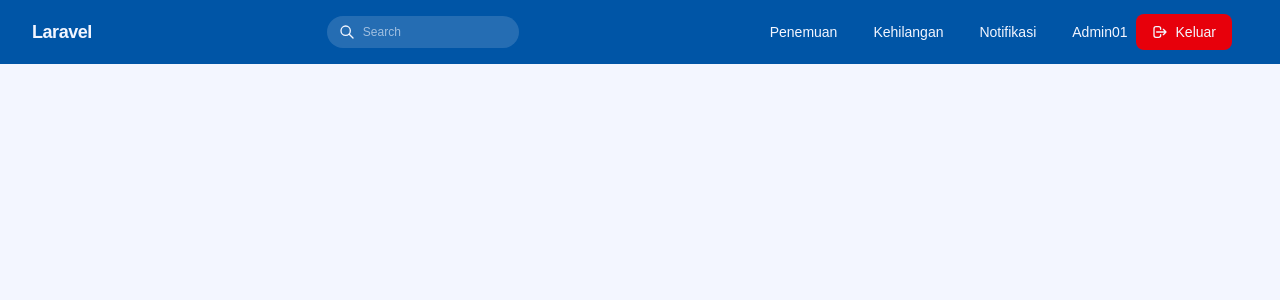
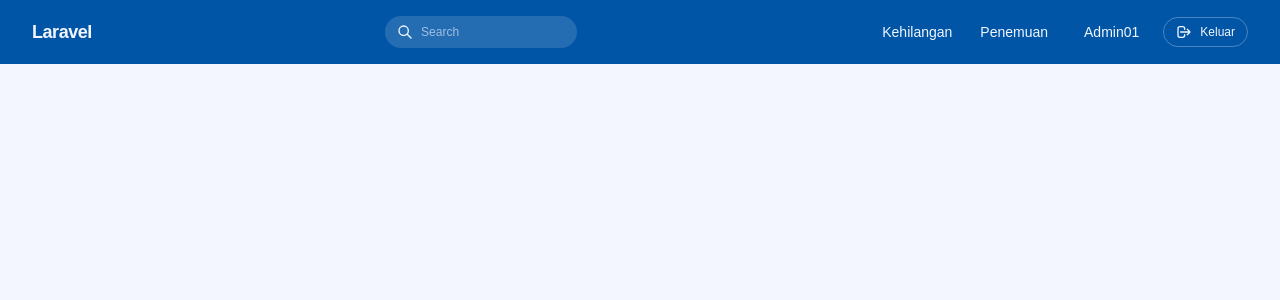
Before and after one commit to nabilaindaswari/LostnFound, a Laravel app: page / in a window 1280 px wide. Shown: the top 300 px of the page. Run offline with Laravel 12, Linux system fonts and the light colour scheme; a user stored in the database is signed in; data comes from the database, SQL or seed files in the repository; style sheets or scripts are compiled from the project's sources; some libraries are stand-ins or nearby versions; some web fonts are replaced.

Commit message:
style(auth): polish auth and navigation views

```diff
--- a/resources/views/components/logout.blade.php
+++ b/resources/views/components/logout.blade.php
@@ -1,12 +1,12 @@
 <div class="flex items-center">
-    <form action="{{ route('postLogout') }}" method="POST">
+    <form action="{{ route('postLogout') }}" method="POST" class="inline-flex">
         @csrf
-        <button
-            type="submit"
-            class="inline-flex items-center gap-2 rounded-lg bg-red-600 px-4 py-2 text-sm font-medium text-white transition hover:bg-red-700 focus:outline-none focus:ring-2 focus:ring-red-500 focus:ring-offset-2"
-        >
-            <svg xmlns="http://www.w3.org/2000/svg" class="h-4 w-4" fill="none" viewBox="0 0 24 24" stroke="currentColor" stroke-width="2">
-                <path stroke-linecap="round" stroke-linejoin="round" d="M17 16l4-4m0 0l-4-4m4 4H7m6 4v1a3 3 0 01-3 3H6a3 3 0 01-3-3V7a3 3 0 013-3h4a3 3 0 013 3v1" />
+        <button type="submit"
+            class="inline-flex items-center gap-2 rounded-full border border-white/30 px-3 py-1.5 text-xs font-medium text-white transition-colors hover:bg-white hover:text-primary focus:outline-none focus:ring-2 focus:ring-hint">
+            <svg xmlns="http://www.w3.org/2000/svg" class="h-4 w-4" fill="none" viewBox="0 0 24 24"
+                stroke="currentColor" stroke-width="2">
+                <path stroke-linecap="round" stroke-linejoin="round"
+                    d="M17 16l4-4m0 0l-4-4m4 4H7m6 4v1a3 3 0 01-3 3H6a3 3 0 01-3-3V7a3 3 0 013-3h4a3 3 0 013 3v1" />
             </svg>
             Keluar
         </button>
--- a/resources/views/components/nav.blade.php
+++ b/resources/views/components/nav.blade.php
@@ -4,7 +4,7 @@
         <div class="flex items-center justify-between h-16 gap-4">
 
             <!-- Brand / Logo -->
-                <a href="#" class="text-lg font-semibold tracking-tight  hover:opacity-80 transition-opacity">
+            <a href="#" class="text-lg font-semibold tracking-tight  transition-opacity">
                 {{$brand}}
             </a>
 
@@ -22,45 +22,39 @@
             </form>
 
             <!-- Desktop Nav Items & Search -->
-                <div class="hidden md:flex items-center space-x-8">
+            <div class="hidden md:flex items-center gap-2">
                 <ul class="flex items-center gap-1 text-sm font-medium">
                     <li>
                         <a href="#"
-                                class="block px-4 py-2 rounded-full hover:text-primary hover:bg-hint transition-colors">Penemuan</a>
+                            class="block px-3 py-2 rounded-full hover:text-primary hover:bg-hint transition-colors">Kehilangan</a>
                     </li>
                     <li>
                         <a href="#"
-                                class="block px-4 py-2 rounded-full hover:text-primary hover:bg-hint transition-colors">Kehilangan</a>
+                            class="block px-3 py-2 rounded-full hover:text-primary hover:bg-hint transition-colors">Penemuan</a>
                     </li>
-                        <li>
-                            <a href="#"
-                                class="block px-4 py-2 rounded-full hover:text-primary hover:bg-hint transition-colors">Notifikasi</a>
-                        </li>
-                        <li class="flex items-center gap-2 px-4 py-2">
+
+                    <li class="flex items-center gap-3 pl-2">
                         @auth
-                            <span>{{ auth()->user()->name }}</span>
+                            <a href="#" class="font-medium block px-3 py-2 rounded-full hover:text-primary hover:bg-hint transition-colors">{{ auth()->user()->name }}</a>
                             <x-logout />
                         @endauth
 
                         @guest
-                            <a href="{{ route('login') }}">Masuk</a>
-                            <a href="{{ route('register') }}">Daftar</a>
+                            <a href="{{ route('login') }}"
+                                class="block px-3 py-2 rounded-full hover:text-primary hover:bg-hint transition-colors">Masuk</a>
+                            <a href="{{ route('register') }}"
+                                class="block px-3 py-2 rounded-full hover:text-primary hover:bg-hint transition-colors">Daftar</a>
                         @endguest
                     </li>
-
                 </ul>
-
-
             </div>
 
             <!-- Mobile Toggle Button -->
             <button @click="open = !open" type="button" :aria-expanded="open" aria-label="Menu"
                 class="md:hidden relative w-8 h-8 shrink-0">
-                    <span
-                        class="absolute left-1.5 right-1.5 h-[1.5px] bg-current rounded-full transition-all duration-300"
+                <span class="absolute left-1.5 right-1.5 h-[1.5px] bg-current rounded-full transition-all duration-300"
                     :class="open ? 'top-1/2 rotate-45' : 'top-[11px]'"></span>
-                    <span
-                        class="absolute left-1.5 right-1.5 h-[1.5px] bg-current rounded-full transition-all duration-300"
+                <span class="absolute left-1.5 right-1.5 h-[1.5px] bg-current rounded-full transition-all duration-300"
                     :class="open ? 'top-1/2 -rotate-45' : 'top-[19px]'"></span>
             </button>
 
@@ -71,8 +65,8 @@
     <div x-show="open" x-transition:enter="transition ease-out duration-300"
         x-transition:enter-start="opacity-0 -translate-y-2" x-transition:enter-end="opacity-100 translate-y-0"
         x-transition:leave="transition ease-in duration-200" x-transition:leave-start="opacity-100 translate-y-0"
-            x-transition:leave-end="opacity-0 -translate-y-2"
-            class="fixed inset-x-0 top-16 bottom-0 bg-primary md:hidden" style="display: none;">
+        x-transition:leave-end="opacity-0 -translate-y-2" class="fixed inset-x-0 top-16 bottom-0 bg-primary md:hidden"
+        style="display: none;">
 
         <ul class="text-center px-8 pt-2 space-y-3 text-xl font-semibold tracking-tight">
             <li>
@@ -87,7 +81,7 @@
                 <a href="#" @click="open = false"
                     class="inline-block pb-1 border-b border-white/40 hover:opacity-60 transition-opacity">Notifikasi</a>
             </li>
-                <li class="flex items-center justify-center gap-3">
+            <li class="flex flex-col items-center justify-center gap-3">
                 @auth
                     <span>{{ auth()->user()->name }}</span>
                     <x-logout />
```
Also changed, not shown: resources/views/auth/login.blade.php (+4 -4 lines), resources/views/auth/register.blade.php (+6 -7 lines). Lines whose indentation alone changed are shown as unchanged.
